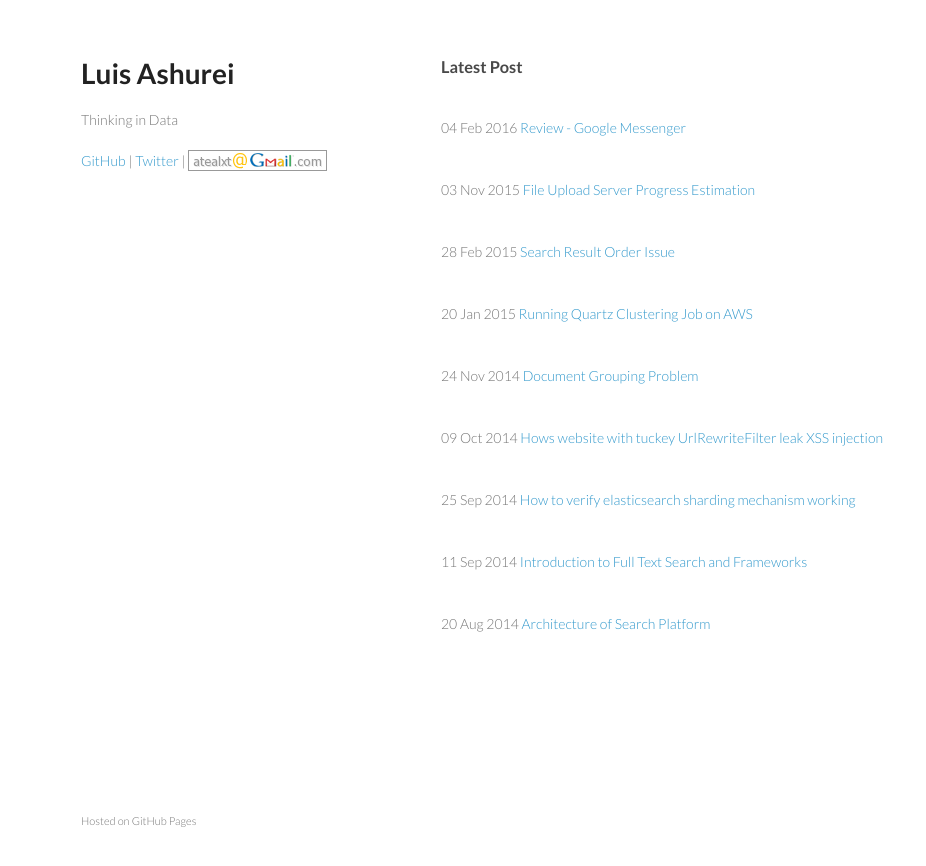
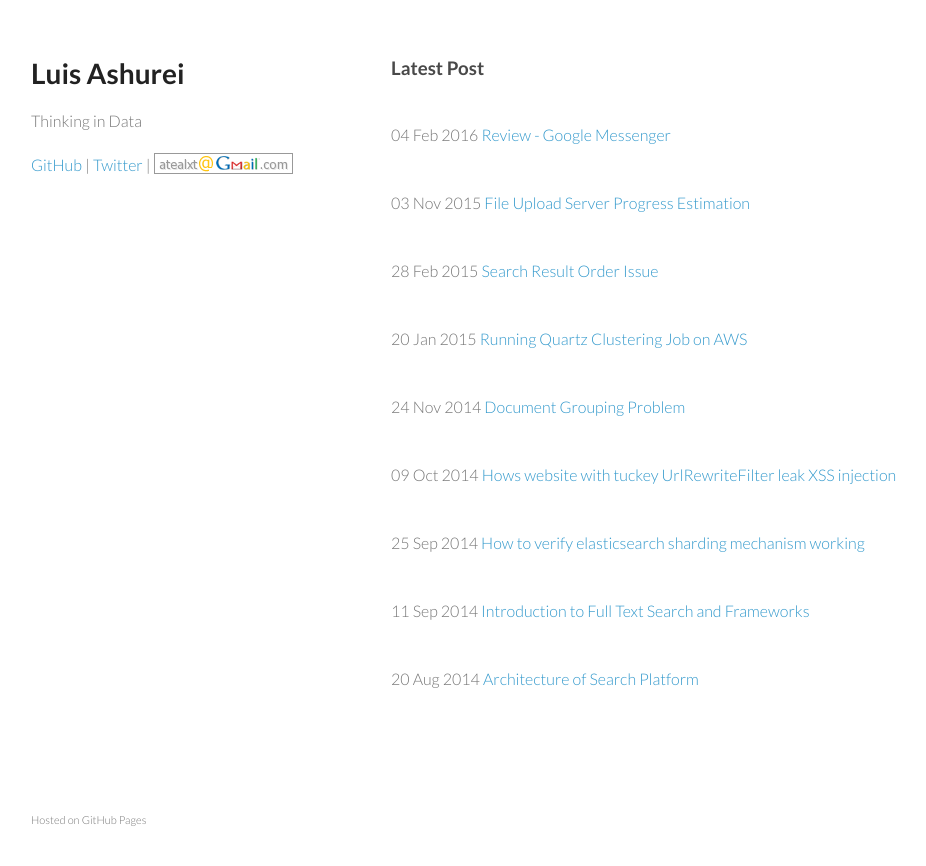
Before and after one commit to atealxt/atealxt.github.io, a Jekyll site: the page built from index.html, in a window 1280 px wide. Shown: the top 866 px of the page, without its empty margins (129-1055 px from the left). Built offline with Jekyll 4.4.1, drawn with Linux system fonts in a browser that asks for light colours.

Commit message:
Update styles.css

```diff
--- a/stylesheets/styles.css
+++ b/stylesheets/styles.css
@@ -2,7 +2,7 @@
 
 body {
   padding:50px;
-  font:14px/1.5 Lato, "Helvetica Neue", Helvetica, Arial, sans-serif;
+  font:16px/1.5 Lato, "Helvetica Neue", Helvetica, Arial, sans-serif;
   color:#777;
   font-weight:300;
 }
@@ -46,7 +46,7 @@
 }
 
 .wrapper {
-  width:860px;
+  width:960px;
   margin:0 auto;
 }
 
@@ -118,7 +118,7 @@
   border-radius:5px;
   border:1px solid #d2d2d2;
   box-shadow:inset #fff 0 1px 0, inset rgba(0,0,0,0.03) 0 -1px 0;
-  width:240px;
+  width:260px;
 }
 
 header li {
@@ -145,7 +145,7 @@
 }
 
 section {
-  width:500px;
+  width:600px;
   float:right;
   padding-bottom:50px;
 }
```
